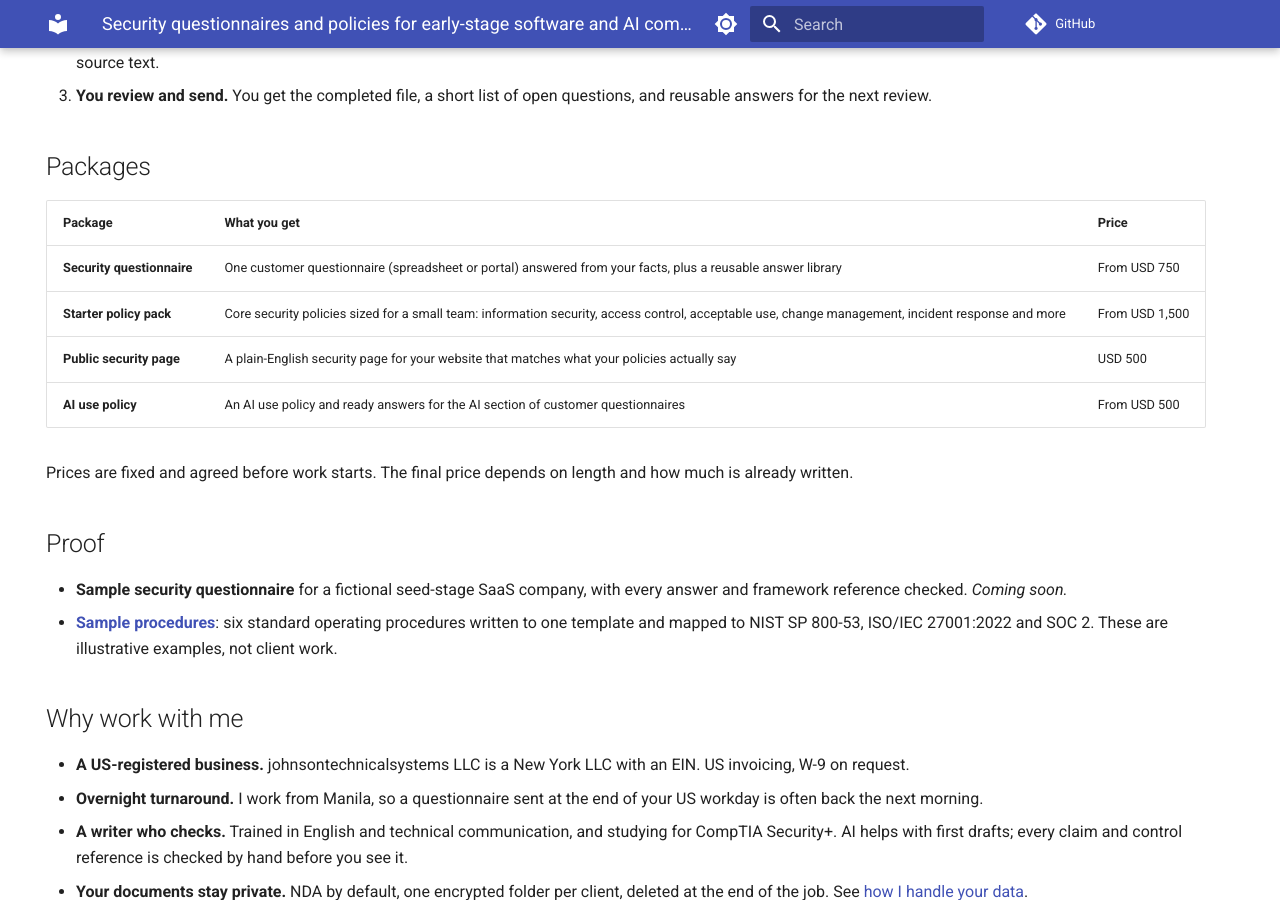
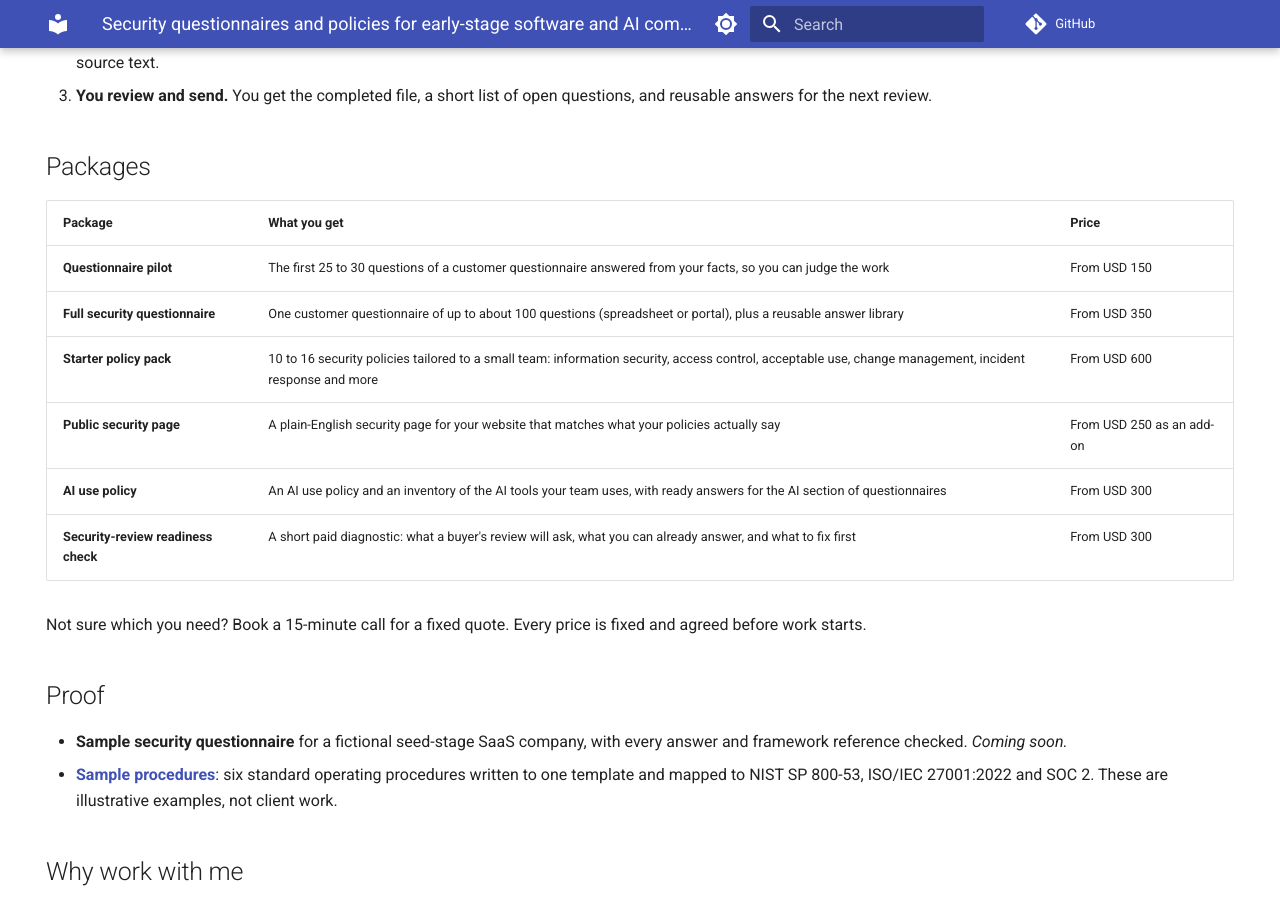
Before and after one commit to JohnsonTechnicalSystems/johnsotechnicalsystems-portfolio, an MkDocs documentation site: the page built from docs/index.md, in a window 1280 px wide and 900 px high, scrolled down 924 px. Built offline with MkDocs 1.6.1 and Material for MkDocs 9.7.7, drawn with Linux system fonts in a browser that asks for light colours; comment, search, counter and statistics services are not loaded.

Commit message:
Lower published prices to stage-1 starting prices
New pricing research showed the old figures matched established sellers; a newcomer without reviews needs lower "from" prices and fixed quotes after a call.

Co-Authored-By: Claude Opus 5.5 <noreply@anthropic.com>

```diff
--- a/docs/index.md
+++ b/docs/index.md
@@ -56,12 +56,14 @@ Security questionnaires, starter policies and public security pages for early-st
 
 | Package | What you get | Price |
 | --- | --- | --- |
-| **Security questionnaire** | One customer questionnaire (spreadsheet or portal) answered from your facts, plus a reusable answer library | From USD 750 |
-| **Starter policy pack** | Core security policies sized for a small team: information security, access control, acceptable use, change management, incident response and more | From USD 1,500 |
-| **Public security page** | A plain-English security page for your website that matches what your policies actually say | USD 500 |
-| **AI use policy** | An AI use policy and ready answers for the AI section of customer questionnaires | From USD 500 |
+| **Questionnaire pilot** | The first 25 to 30 questions of a customer questionnaire answered from your facts, so you can judge the work | From USD 150 |
+| **Full security questionnaire** | One customer questionnaire of up to about 100 questions (spreadsheet or portal), plus a reusable answer library | From USD 350 |
+| **Starter policy pack** | 10 to 16 security policies tailored to a small team: information security, access control, acceptable use, change management, incident response and more | From USD 600 |
+| **Public security page** | A plain-English security page for your website that matches what your policies actually say | From USD 250 as an add-on |
+| **AI use policy** | An AI use policy and an inventory of the AI tools your team uses, with ready answers for the AI section of questionnaires | From USD 300 |
+| **Security-review readiness check** | A short paid diagnostic: what a buyer's review will ask, what you can already answer, and what to fix first | From USD 300 |
 
-Prices are fixed and agreed before work starts. The final price depends on length and how much is already written.
+Not sure which you need? Book a 15-minute call for a fixed quote. Every price is fixed and agreed before work starts.
 
 ## Proof
 
```
Also changed, not shown: docs/ai-policy.md (+3 -1 lines), docs/automation.md (+2 -1 lines), docs/documentation.md (+3 -2 lines), docs/partners.md (+5 -4 lines), docs/questionnaires.md (+6 -4 lines).
